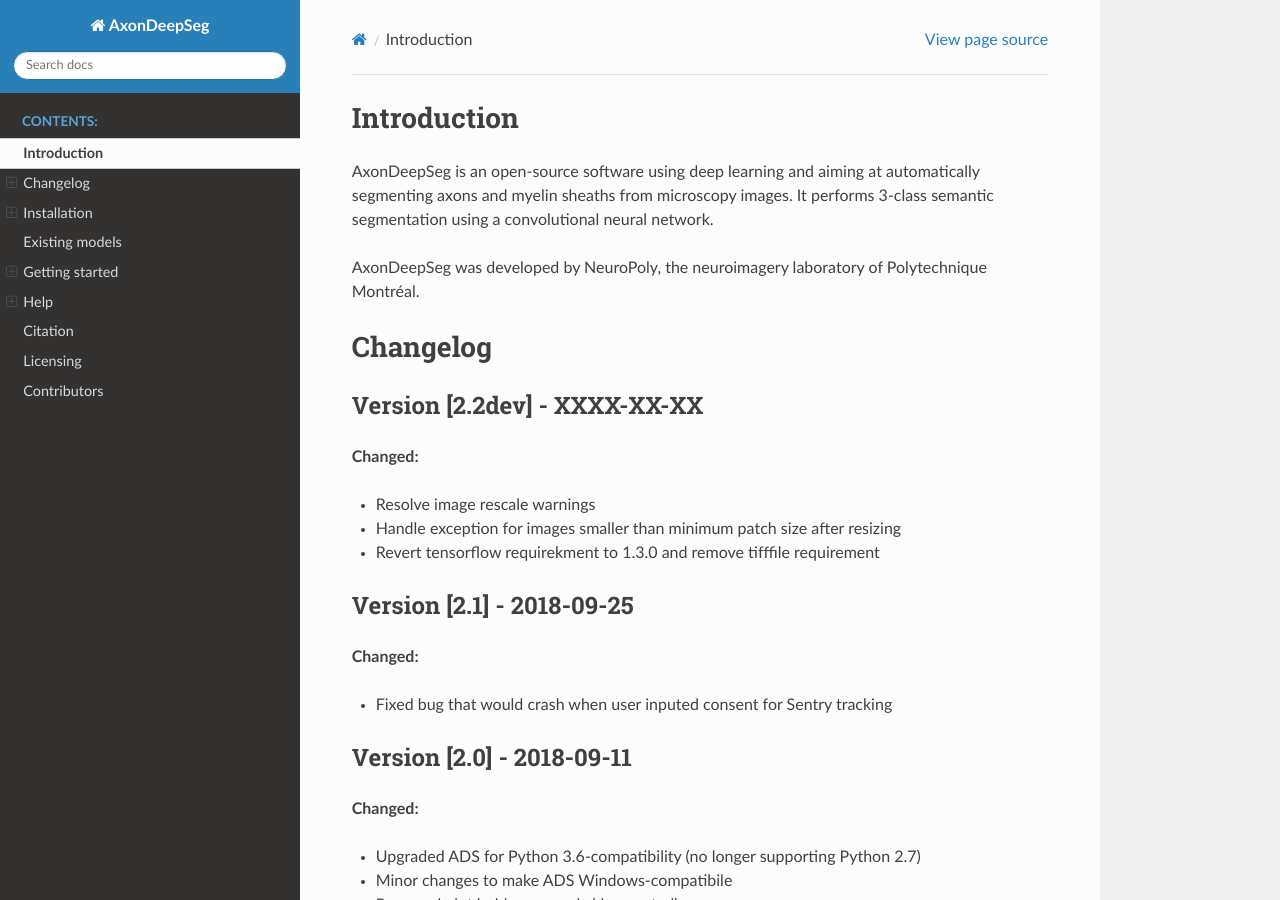
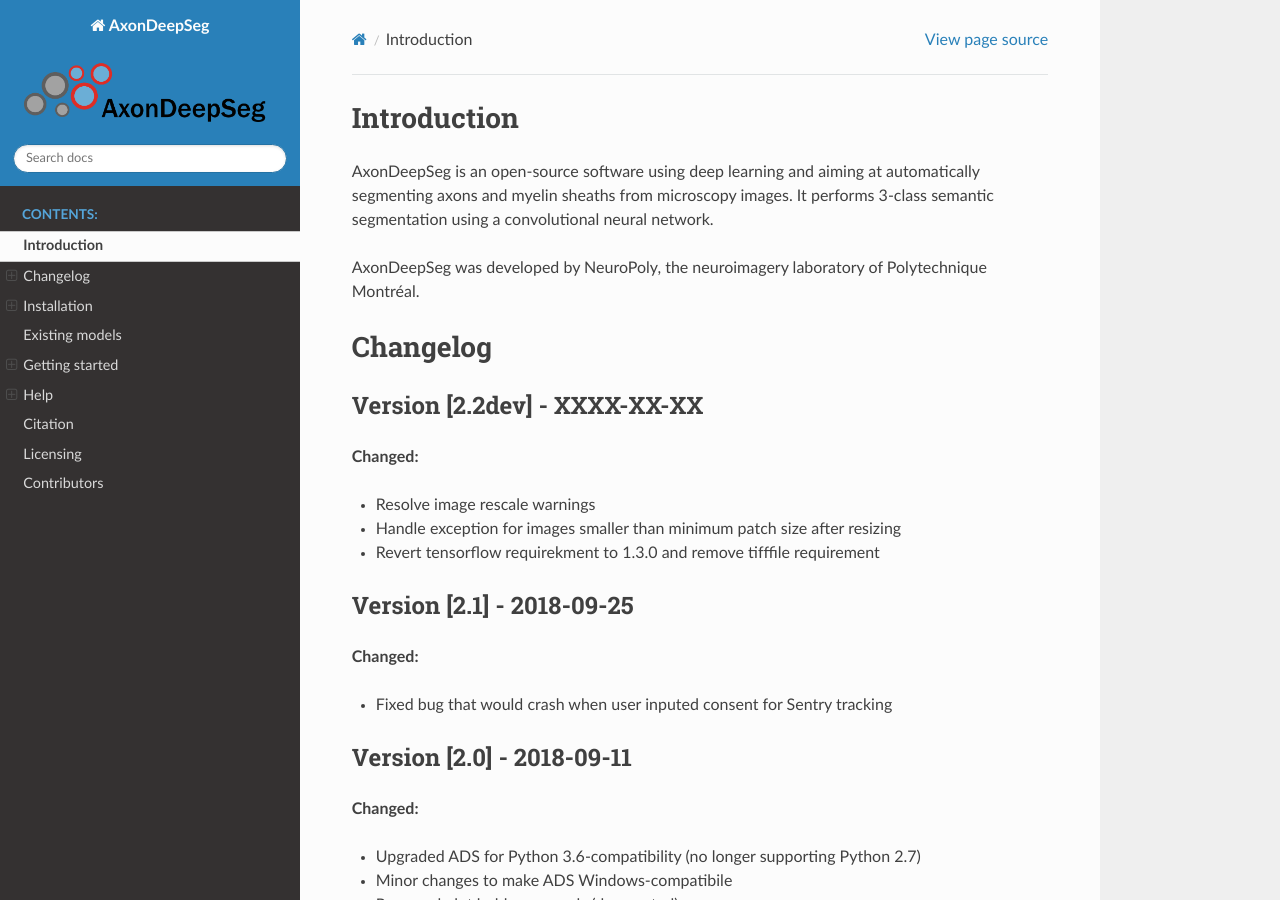
Before and after one commit to axondeepseg/axondeepseg, a Sphinx documentation site: the page built from docs/source/documentation.rst, in a window 1280 px wide and 900 px high. Built offline with Sphinx 7.4.7 and the Read the Docs theme 2.0.0, drawn with Linux system fonts in a browser that asks for light colours.

Commit message:
Add a few more logo images to test

```diff
--- a/docs/source/conf.py
+++ b/docs/source/conf.py
@@ -102,7 +102,7 @@
     'display_version': False,
     'navigation_depth': 4,
 }
-html_logo = '_static/logo_ads.pdf'
+html_logo = '_static/logo_ads_mathieu_2.png'
 
 
 # Add any paths that contain custom static files (such as style sheets) here,
```
Also changed, not shown: docs/source/_static/logo_ads_mathieu.png (added), docs/source/_static/logo_ads_mathieu.svg (added), docs/source/_static/logo_ads_mathieu_2.png (added), docs/source/_static/logo_ads_mathieu_2.svg (added).
